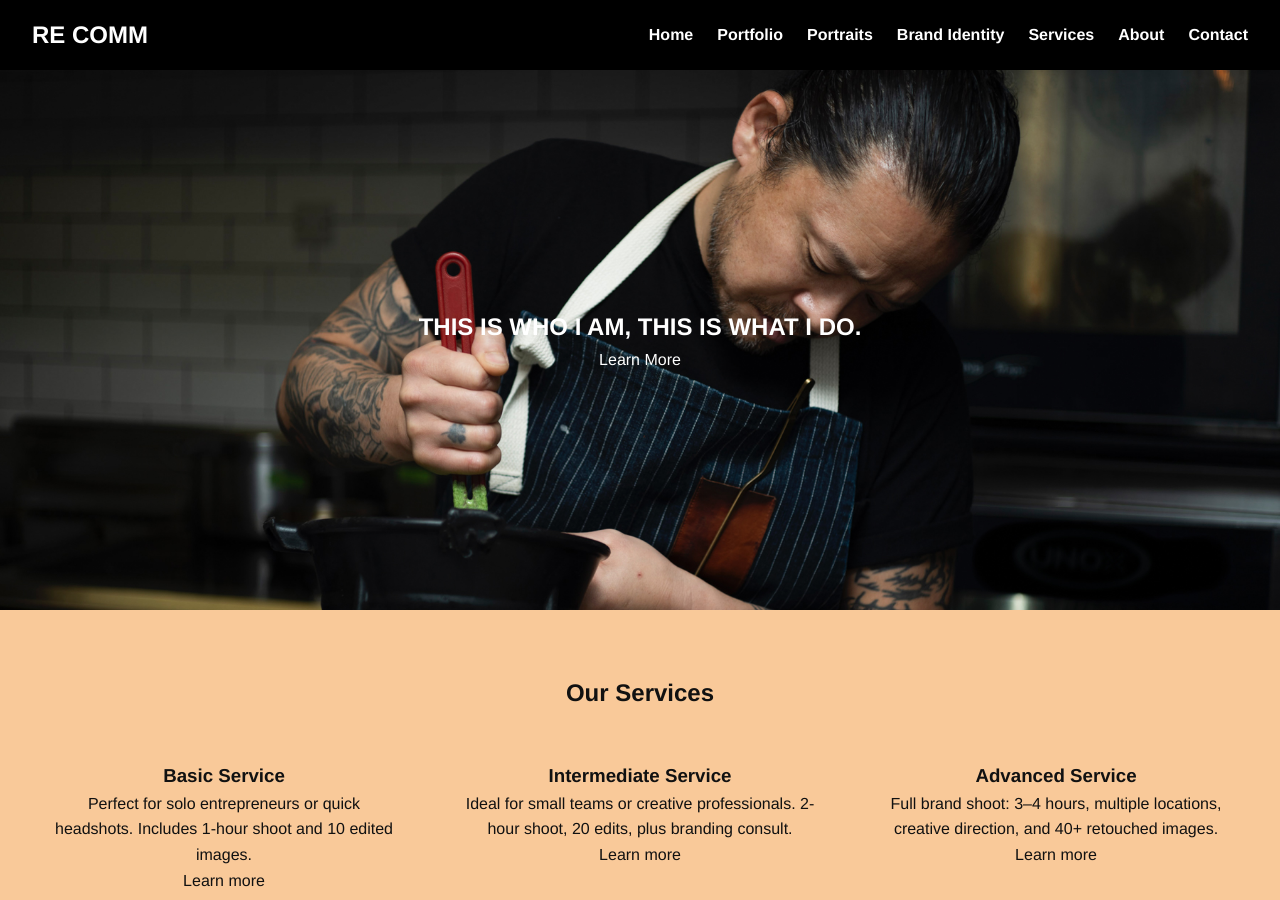
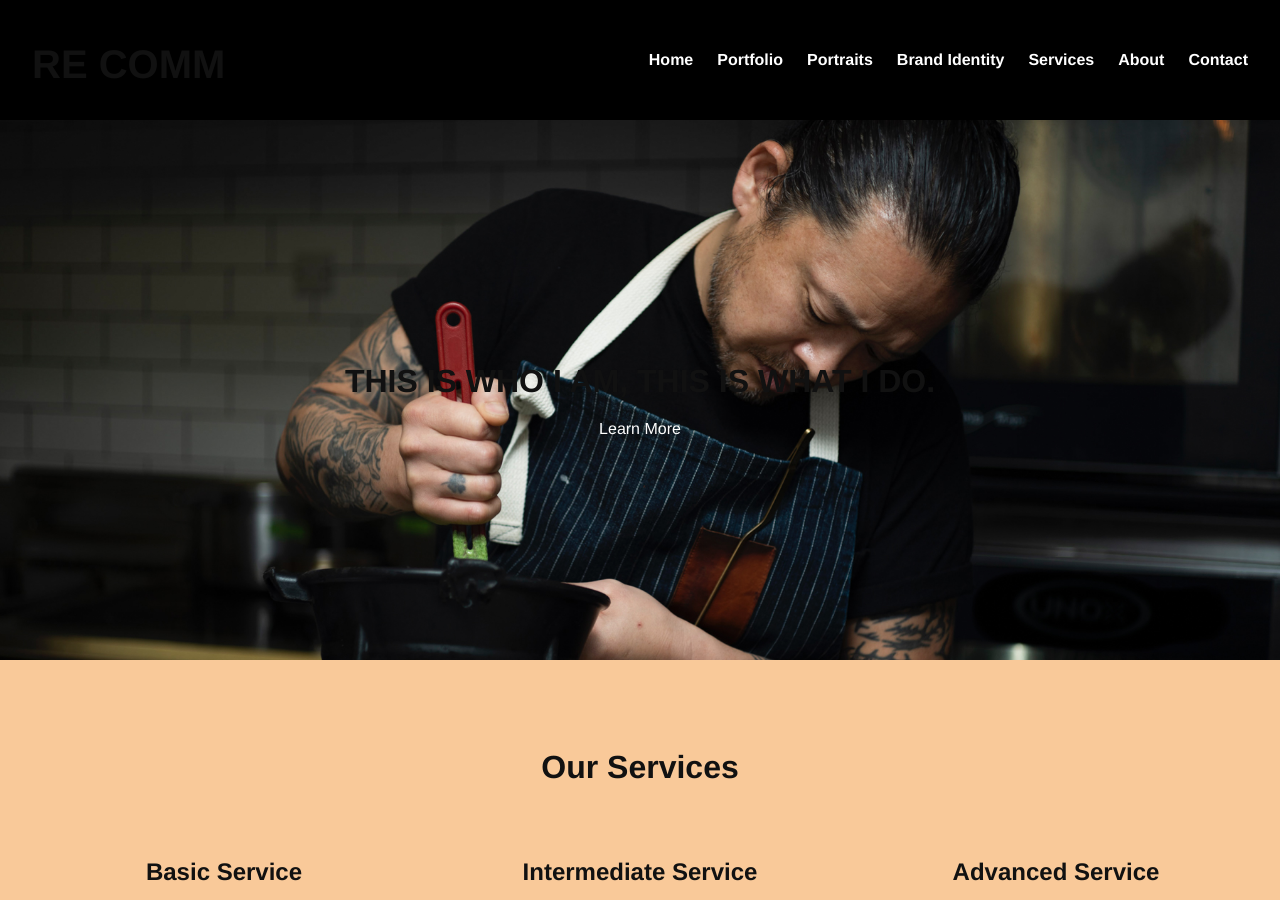
Before and after one commit to re-comm/my-portfolio, a Jekyll site: the page built from index.html, in a window 1280 px wide and 900 px high. Built offline with Jekyll 4.4.1, drawn with Linux system fonts in a browser that asks for light colours.

Commit message:
Update styles.scss

```diff
--- a/assets/css/styles.scss
+++ b/assets/css/styles.scss
@@ -19,6 +19,48 @@ body {
 a {
   color: inherit;
   text-decoration: none;
+}
+
+/* ------------------------------------------ */
+/* TYPOGRAPHY                                */
+/* ------------------------------------------ */
+
+/* Global heading resets */
+h1, h2, h3, h4, h5, h6 {
+  font-weight: bold;
+  margin-top: 1.5rem;
+  margin-bottom: 1rem;
+  line-height: 1.2; /* a bit tighter than body text */
+  color: #111; /* headings match  brand colour */
+}
+
+/* Specific heading sizes */
+h1 {
+  font-size: 2.5rem; /* ~40px */
+}
+h2 {
+  font-size: 2rem;   /* ~32px */
+}
+h3 {
+  font-size: 1.5rem; /* ~24px */
+}
+
+/* Paragraphs & other text elements */
+p {
+  margin-bottom: 1rem;
+}
+
+/* Optional: fine-tune spacing on smaller screens */
+@media (max-width: 768px) {
+  h1 {
+    font-size: 2rem; /* scale down for tablets/phones */
+  }
+  h2 {
+    font-size: 1.75rem;
+  }
+  h3 {
+    font-size: 1.25rem;
+  }
 }
 
 /* NAVBAR (Optional placeholder styles) */
```
